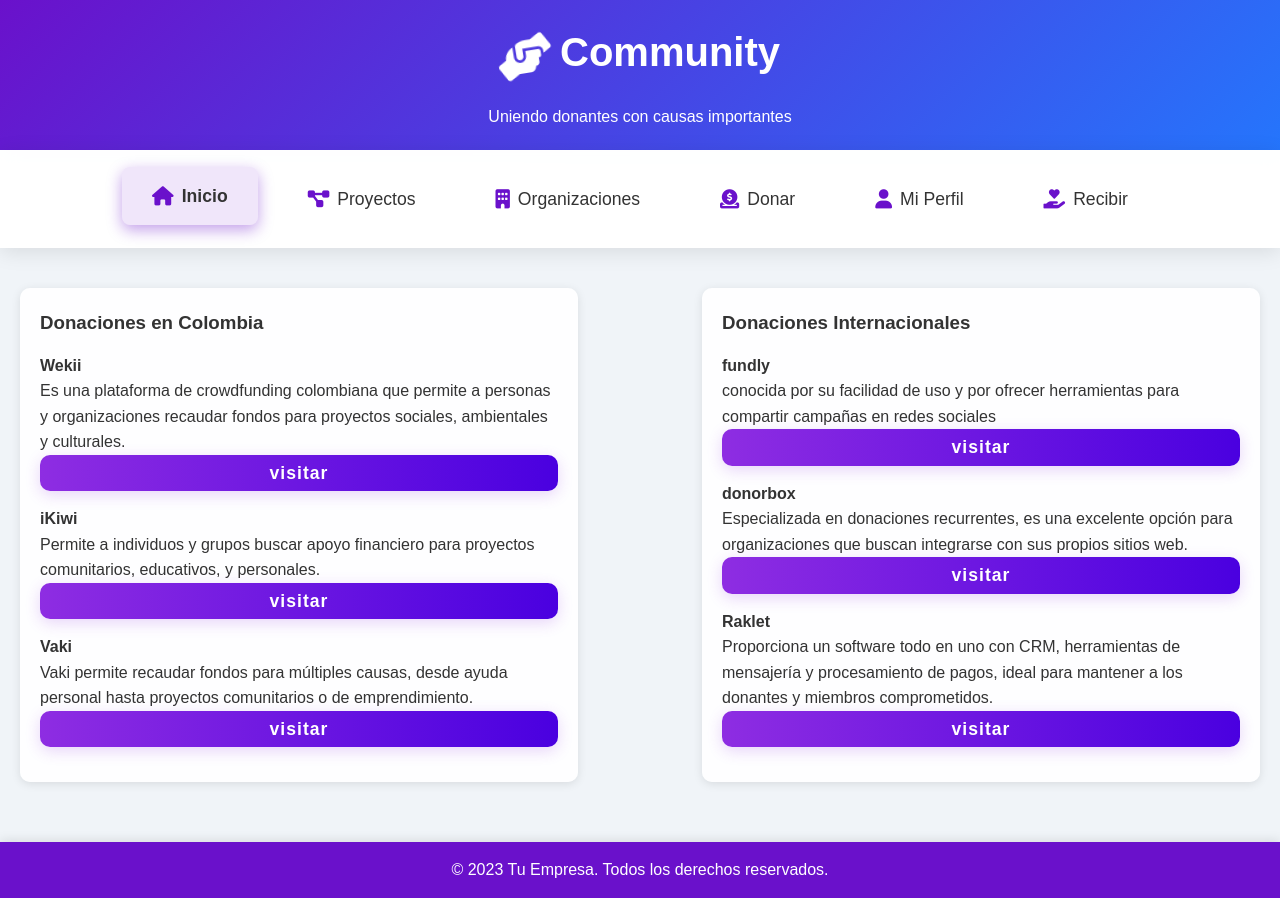
After one commit to Curcolor/COMMUNITY, a Flask app: page /enlaces in a window 1280 px wide. The commit adds this page. Run offline with Flask 3, Linux system fonts and the light colour scheme.

Commit message:
añadir espacio de enlaces

```diff
--- a/src/routes.py
+++ b/src/routes.py
@@ -68,6 +68,9 @@
             return redirect(url_for('login', next=request.url))
         return render_template('pages/nuevaOR.html')
 
+    @app.route('/enlaces')
+    def enlaces():
+        return render_template ('pages/enlaces.html')
 
 
 
--- /dev/null
+++ b/src/static/styles/css/enlaces.css
@@ -0,0 +1,143 @@
+/* Estilos para la sección de páginas para donar */
+.donation-pages {
+    padding: 40px 20px;
+    background-color: var(--background-color);
+    text-align: left;
+}
+
+.donation-pages h2 {
+    font-size: 2rem;
+    margin-bottom: 30px;
+    color: var(--text-color);
+}
+
+.featured-projects {
+    display: grid;
+    grid-template-columns: repeat(auto-fit, minmax(250px, 1fr));
+    gap: 20px;
+}
+
+.project-card {
+    background: rgba(255, 255, 255, 0.95);
+    border-radius: 15px;
+    overflow: hidden;
+    box-shadow: 0 4px 15px rgba(0, 0, 0, 0.1);
+    transition: transform 0.3s ease;
+    display: flex;
+    flex-direction: column;
+}
+
+.project-card img {
+    width: 100%;
+    height: 150px;
+    object-fit: cover;
+}
+
+.project-content {
+    padding: 15px;
+    flex-grow: 1;
+}
+
+.project-content h3 {
+    font-size: 1.5rem;
+    color: var(--text-color);
+    margin-bottom: 10px;
+}
+
+.project-content p {
+    color: #666;
+    height: 60px;
+    overflow: hidden;
+    text-overflow: ellipsis;
+    display: -webkit-box;
+    -webkit-line-clamp: 3;
+    -webkit-box-orient: vertical;
+}
+
+.donation-lists {
+    display: flex;
+    justify-content: space-between;
+    flex-wrap: wrap;
+}
+
+.donation-list {
+    width: 45%;
+    margin-bottom: 20px;
+    padding: 20px;
+    background-color: rgba(255, 255, 255, 0.95);
+    border-radius: 10px;
+    box-shadow: 0 2px 10px rgba(0, 0, 0, 0.1);
+}
+
+.donation-list h3 {
+    text-align: left;
+    margin-bottom: 15px;
+    color: var(--text-color);
+}
+
+.donation-list ul {
+    list-style-type: none;
+    padding: 0;
+}
+
+.list-item {
+    display: flex;
+    flex-direction: column;
+    align-items: flex-start;
+    margin-bottom: 15px;
+}
+
+.item-content {
+    display: flex;
+    align-items: center;
+}
+
+.project-image {
+    width: 150px;
+    height: 150px;
+    overflow: hidden;
+    border-radius: 10px;
+    margin-right: 15px;
+}
+
+.project-image img {
+    width: 100%;
+    height: 100%;
+    object-fit: cover;
+}
+
+.text-content {
+    flex-grow: 1;
+}
+
+.btn {
+    width: 100%;
+    background: linear-gradient(90deg, #8E2DE2 0%, #4A00E0 100%);
+    color: white;
+    padding: 4px 20px;
+    border-radius: 10px;
+    border: none;
+    cursor: pointer;
+    font-weight: 600;
+    font-size: 1.1rem;
+    font-family: 'Arial', sans-serif;
+    text-transform: lowercase;
+    display: flex;
+    align-items: center;
+    justify-content: center;
+    gap: 10px;
+    transition: all 0.3s ease;
+    box-shadow: 0 4px 15px rgba(142, 45, 226, 0.2);
+    text-decoration: none;
+}
+
+.btn:hover {
+    background-color: var(--secondary-color);
+    transform: translateY(-2px);
+}
+
+@media (max-width: 600px) {
+    .donation-list {
+        width: 100%;
+    }
+}
--- a/src/templates/pages/donar.html
+++ b/src/templates/pages/donar.html
@@ -21,6 +21,7 @@
     </header>
 
     <nav class="nav">
+        <a href="/enlaces" data-tooltip="Paginas de ayuda"><i class=" fas fa-home"></i>Inicio</a>
         <a href="/proyectos" data-tooltip="Explora todos los proyectos disponibles"><i
                 class="fas fa-project-diagram"></i> Proyectos</a>
         <a href="/organizaciones" data-tooltip="Conoce las organizaciones que están haciendo la diferencia"><i
--- /dev/null
+++ b/src/templates/pages/enlaces.html
@@ -0,0 +1,118 @@
+<!DOCTYPE html>
+<html lang="es">
+<head>
+    <meta charset="UTF-8">
+    <meta name="viewport" content="width=device-width, initial-scale=1.0">
+    <title>Community</title>
+    <link rel="shortcut icon" href="/src/static/images/comunity.ico" type="image/x-icon">
+    <link rel="stylesheet" href="/src/static/styles/style.css">
+    <link rel="stylesheet" href="/src/static/styles/css/nuevaOR.css">
+    <link rel="stylesheet" href="/src/static/styles/css/enlaces.css">
+    <link rel="stylesheet" href="https://cdnjs.cloudflare.com/ajax/libs/font-awesome/6.0.0-beta3/css/all.min.css">
+</head>
+<body>
+    <header>
+        <div class="logo">
+            <i class="fas fa-hands-helping"></i>
+            <h1><a href="/inicio" style="text-decoration: none; color: inherit;">Community</a></h1>
+        </div>
+        <p>Uniendo donantes con causas importantes</p>
+    </header>
+
+    <nav class="nav">
+        <a href="/enlaces" data-tooltip="Paginas de ayuda" class='active'><i class="fas fa-home"></i>Inicio</a>
+        <a href="/proyectos" data-tooltip="Explora todos los proyectos disponibles"><i class="fas fa-project-diagram"></i> Proyectos</a>
+        <a href="/organizaciones" data-tooltip="Conoce las organizaciones que están haciendo la diferencia"><i class="fas fa-building"></i> Organizaciones</a>
+        <a href="/donar" data-tooltip="Contribuye a las causas que te importan"><i class="fas fa-donate"></i> Donar</a>
+        <a href="/perfil" data-tooltip="Gestiona tu perfil y tus donaciones"><i class="fas fa-user"></i> Mi Perfil</a>
+        <a href="/recibir" data-tooltip="Conecta con quienes ofrecen ayudas"><i class="fas fa-hand-holding-heart"></i> Recibir</a>
+    </nav>
+
+    <section class="donation-pages">
+
+        <div class="donation-lists">
+            <div class="donation-list">
+                <h3>Donaciones en Colombia</h3>
+                <ul>
+                    <li>
+                        <div class="list-item">
+                            <div class="item-content">
+                                <div class="text-content">
+                                    <strong>Wekii</strong>
+                                    <p>Es una plataforma de crowdfunding colombiana que permite a personas y organizaciones recaudar fondos para proyectos sociales, ambientales y culturales.</p>
+                                    <a href="https://wekii.co/" class="btn" target="_blank">Visitar</a>
+                                </div>
+                            </div>
+                        </div>
+                    </li>
+                    <li>
+                        <div class="list-item">
+                            <div class="item-content">
+                                <div class="text-content">
+                                    <strong>iKiwi</strong>
+                                    <p>Permite a individuos y grupos buscar apoyo financiero para proyectos comunitarios, educativos, y personales.</p>
+                                    <a href="https://ikiwi.co/" class="btn" target="_blank">Visitar</a>
+                                </div>
+                            </div>
+                        </div>
+                    </li>
+                    <li>
+                        <div class="list-item">
+                            <div class="item-content">
+                                <div class="text-content">
+                                    <strong>Vaki</strong>
+                                    <p>Vaki permite recaudar fondos para múltiples causas, desde ayuda personal hasta proyectos comunitarios o de emprendimiento. </p>
+                                    <a href="https://vaki.co/es/" class="btn" target="_blank">Visitar</a>
+                                </div>
+                            </div>
+                        </div>
+                    </li>
+
+                </ul>
+            </div>
+            <div class="donation-list">
+                <h3>Donaciones Internacionales</h3>
+                <ul>
+                    <li>
+                        <div class="list-item">
+                            <div class="item-content">
+                                <div class="text-content">
+                                    <strong>fundly</strong>
+                                    <p>conocida por su facilidad de uso y por ofrecer herramientas para compartir campañas en redes sociales</p>
+                                    <a href="https://www.fundly.com/" class="btn" target="_blank">Visitar</a>
+                                </div>
+                            </div>
+                        </div>
+                    </li>
+                    <li>
+                        <div class="list-item">
+                            <div class="item-content">
+                                <div class="text-content">
+                                    <strong>donorbox</strong>
+                                    <p>Especializada en donaciones recurrentes, es una excelente opción para organizaciones que buscan integrarse con sus propios sitios web.</p>
+                                    <a href="https://donorbox.org/es" class="btn" target="_blank">Visitar</a>
+                                </div>
+                            </div>
+                        </div>
+                    </li>
+                    <li>
+                        <div class="list-item">
+                            <div class="item-content">
+                                <div class="text-content">
+                                    <strong>Raklet</strong>
+                                    <p>Proporciona un software todo en uno con CRM, herramientas de mensajería y procesamiento de pagos, ideal para mantener a los donantes y miembros comprometidos.</p>
+                                    <a href="raklet.com"  class="btn" target="_blank">Visitar</a>
+                                </div>
+                            </div>
+                        </div>
+                    </li>
+                </ul>
+            </div>
+        </div>
+    </section>
+
+    <footer>
+        <p>&copy; 2023 Tu Empresa. Todos los derechos reservados.</p>
+    </footer>
+</body>
+</html>
--- a/src/templates/pages/nuevaOR.html
+++ b/src/templates/pages/nuevaOR.html
@@ -19,6 +19,7 @@
     </header>
 
     <nav class="nav">
+        <a href="/enlaces" data-tooltip="Paginas de ayuda"><i class=" fas fa-home"></i>Inicio</a>
         <a href="/proyectos" data-tooltip="Explora todos los proyectos disponibles"><i class="fas fa-project-diagram"></i> Proyectos</a>
         <a href="/organizaciones" data-tooltip="Conoce las organizaciones que están haciendo la diferencia" class="active"><i class="fas fa-building"></i> Organizaciones</a>
         <a href="/donar" data-tooltip="Contribuye a las causas que te importan"><i class="fas fa-donate"></i> Donar</a>
--- a/src/templates/pages/nuevoProyecto.html
+++ b/src/templates/pages/nuevoProyecto.html
@@ -19,6 +19,7 @@
     </header>
 
     <nav class="nav">
+        <a href="/enlaces" data-tooltip="Paginas de ayuda"><i class=" fas fa-home"></i>Inicio</a>
         <a href="/proyectos" data-tooltip="Explora todos los proyectos disponibles" class="active"><i class="fas fa-project-diagram"></i> Proyectos</a>
         <a href="/organizaciones" data-tooltip="Conoce las organizaciones que están haciendo la diferencia"><i class="fas fa-building"></i> Organizaciones</a>
         <a href="/donar" data-tooltip="Contribuye a las causas que te importan"><i class="fas fa-donate"></i> Donar</a>
--- a/src/templates/pages/organizaciones.html
+++ b/src/templates/pages/organizaciones.html
@@ -20,6 +20,7 @@
     </header>
 
     <nav class="nav">
+        <a href="/enlaces" data-tooltip="Paginas de ayuda"><i class=" fas fa-home"></i>Inicio</a>
         <a href="/proyectos" data-tooltip="Explora todos los proyectos disponibles"><i class="fas fa-project-diagram"></i> Proyectos</a>
         <a href="/organizaciones" data-tooltip="Conoce las organizaciones que están haciendo la diferencia" class="active"><i class="fas fa-building"></i> Organizaciones</a>
         <a href="/donar" data-tooltip="Contribuye a las causas que te importan"><i class="fas fa-donate"></i> Donar</a>
--- a/src/templates/pages/perfil.html
+++ b/src/templates/pages/perfil.html
@@ -19,6 +19,7 @@
     </header>
 
     <nav class="nav">
+        <a href="/enlaces" data-tooltip="Paginas de ayuda"><i class=" fas fa-home"></i>Inicio</a>
         <a href="/proyectos" data-tooltip="Explora todos los proyectos disponibles"><i class="fas fa-project-diagram"></i> Proyectos</a>
         <a href="/organizaciones" data-tooltip="Conoce las organizaciones que están haciendo la diferencia"><i class="fas fa-building"></i> Organizaciones</a>
         <a href="/donar" data-tooltip="Contribuye a las causas que te importan"><i class="fas fa-donate"></i> Donar</a>
--- a/src/templates/pages/proyectos.html
+++ b/src/templates/pages/proyectos.html
@@ -23,6 +23,7 @@
     </header>
 
     <nav class="nav">
+        <a href="/enlaces" data-tooltip="Paginas de ayuda"><i class=" fas fa-home"></i>Inicio</a>
         <a href="/proyectos" data-tooltip="Explora todos los proyectos disponibles"
             class="active"><i class="fas fa-project-diagram"></i> Proyectos</a>
         <a href="/organizaciones"
--- a/src/templates/pages/recibir.html
+++ b/src/templates/pages/recibir.html
@@ -19,6 +19,7 @@
     </header>
 
     <nav class="nav">
+        <a href="/enlaces" data-tooltip="Paginas de ayuda"><i class=" fas fa-home"></i>Inicio</a>
         <a href="/proyectos" data-tooltip="Explora todos los proyectos disponibles"><i class="fas fa-project-diagram"></i> Proyectos</a>
         <a href="/organizaciones" data-tooltip="Conoce las organizaciones que están haciendo la diferencia"><i class="fas fa-building"></i> Organizaciones</a>
         <a href="/donar" data-tooltip="Contribuye a las causas que te importan"><i class="fas fa-donate"></i> Donar</a>
```
Also changed, not shown: database/prueba.sqlite, src/static/images/fundly.png (added), src/static/images/fundly2.png (added).
